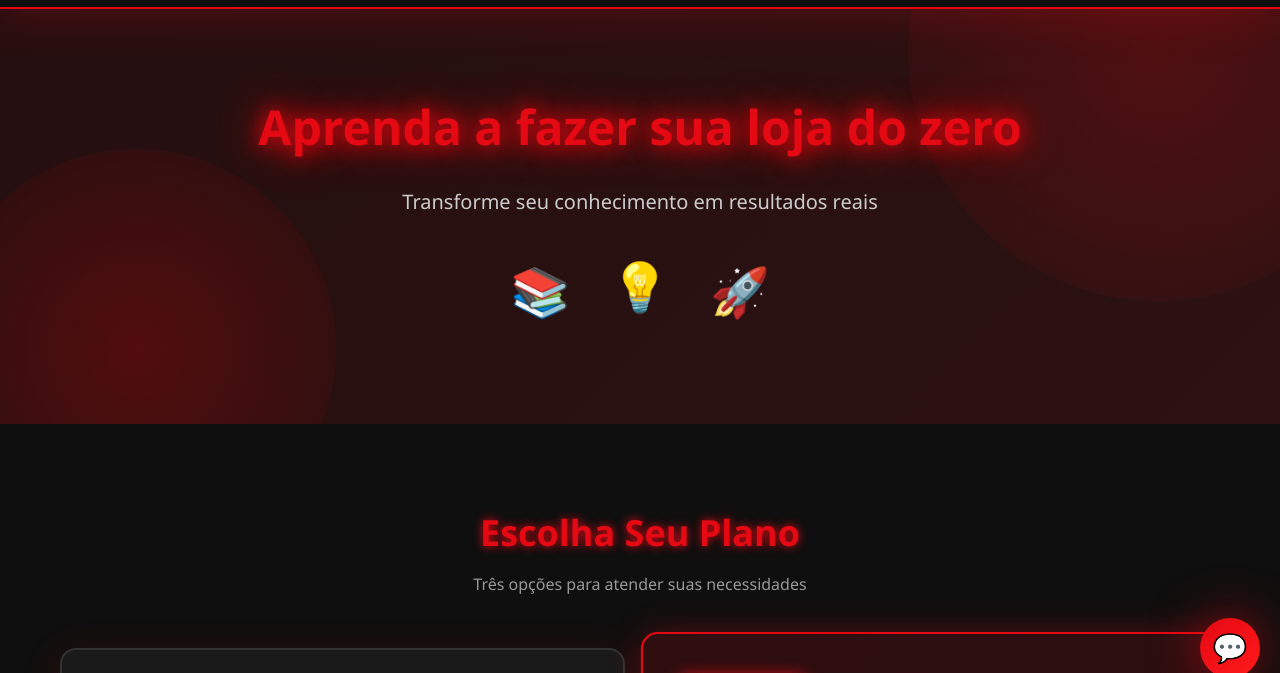
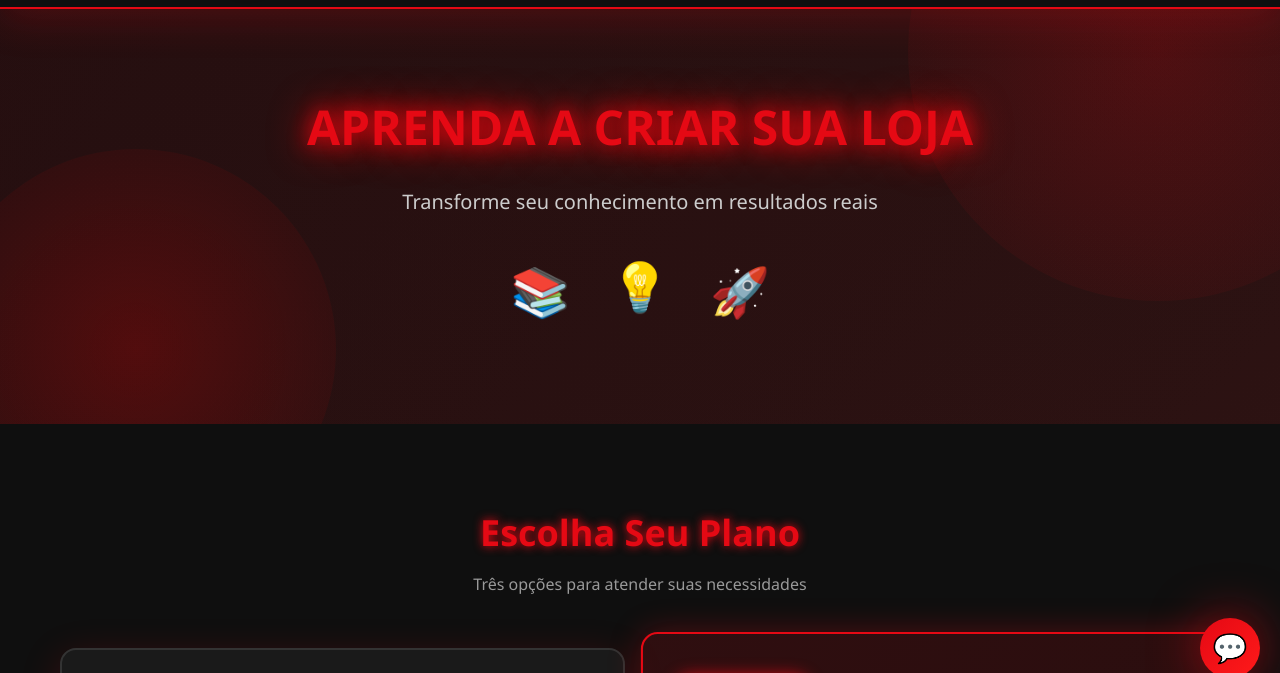
Before and after one commit to five890/site-shelbr, a plain HTML site: page index.html in a window 1280 px wide. Shown: the part 102-775 px from the top of the page. Drawn offline with Linux system fonts and the light colour scheme.

Commit message:
Update hero title text for consistency

```diff
--- a/index.html
+++ b/index.html
@@ -28,7 +28,7 @@
     <!-- Hero Section -->
     <section class="hero">
         <div class="hero-content">
-            <h2 class="hero-title">Aprenda a fazer sua loja do zero </h2>
+            <h2 class="hero-title">APRENDA A CRIAR SUA LOJA </h2>
             <p class="hero-subtitle">Transforme seu conhecimento em resultados reais</p>
             <div class="hero-animation">
                 <div class="floating-card card-1">📚</div>
```
